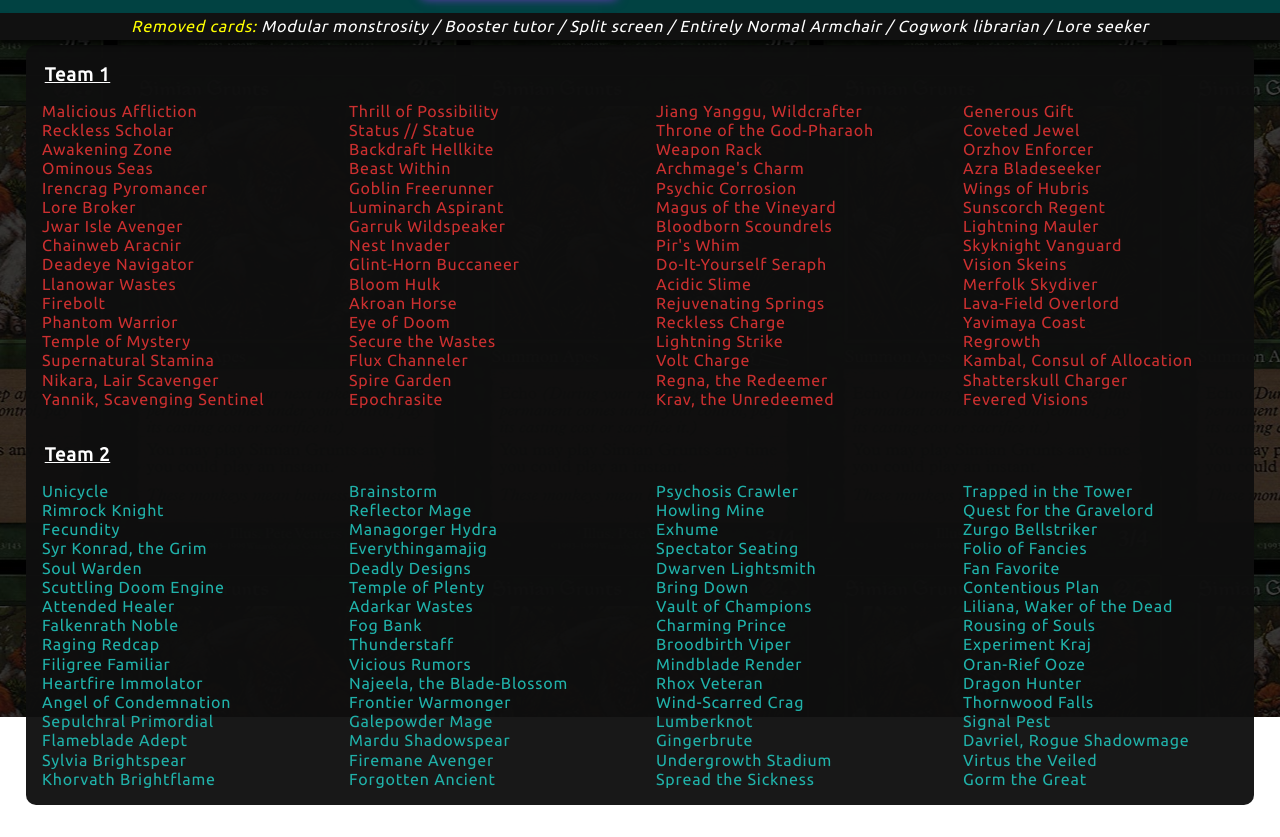
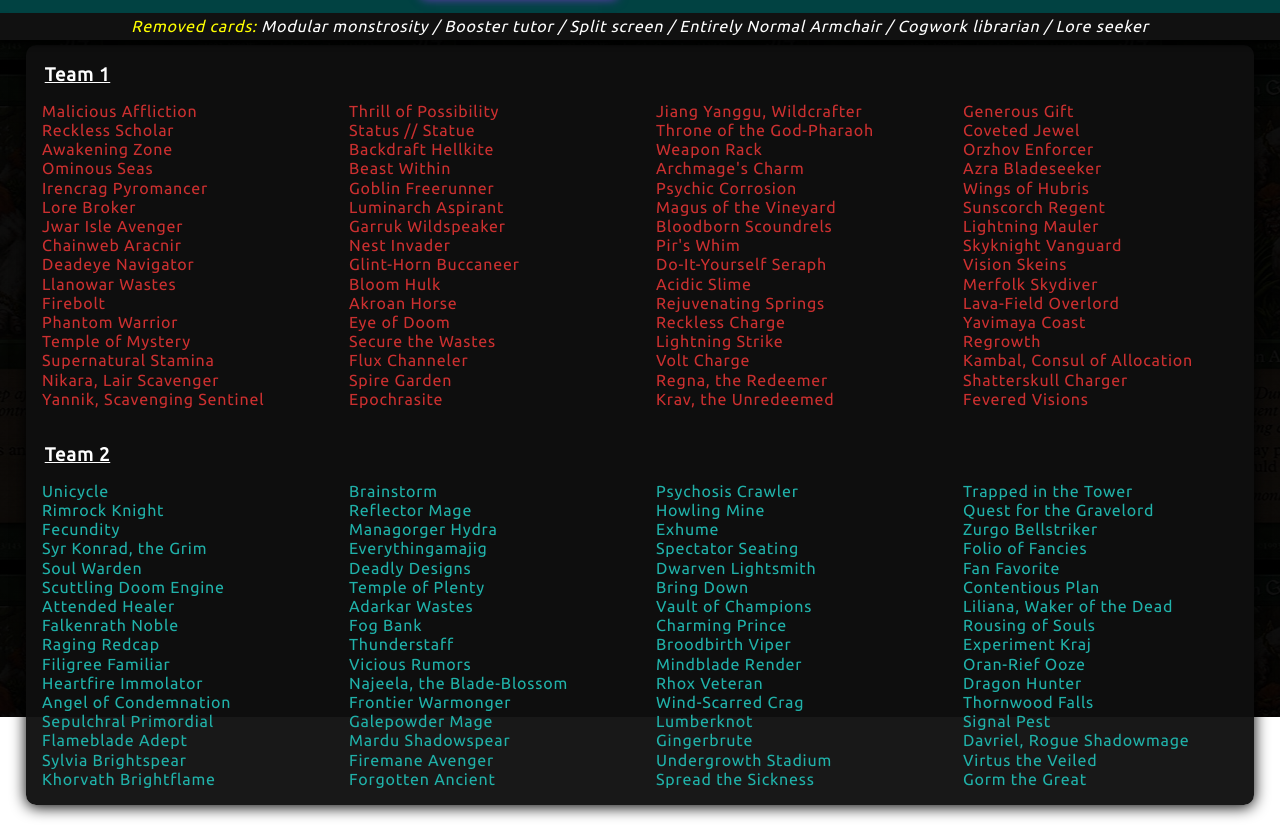
Before and after one commit to ConradMcGrifter/mtgCubeDraft, a plain HTML site: page index.html in a window 1280 px wide. Both pictures are taken after a click on the element "Make Booster Packs". Shown: the part 83-920 px from the top of the page. Drawn offline with Linux system fonts and the light colour scheme.

Commit message:
made bg overlay darker

```diff
--- a/styles.css
+++ b/styles.css
@@ -8,7 +8,7 @@ html {
 }
 
 body {
-    background: linear-gradient(rgba(0, 0, 0, 0.74), rgba(0, 0, 0, 0.74)),
+    background: linear-gradient(rgba(0, 0, 0, 0.932), rgba(0, 0, 0, 0.938)),
         url(images/simeanGruntsCard.jpg);
     background-repeat: repeat;
     /* background-size: cover; */
@@ -160,6 +160,7 @@ span {
 
 .wrap {
     background: rgba(15, 15, 15, 0.959);
+    box-shadow: 0 2px 15px black;
     border-radius: 10px;
     opacity: 0;
 }
```
